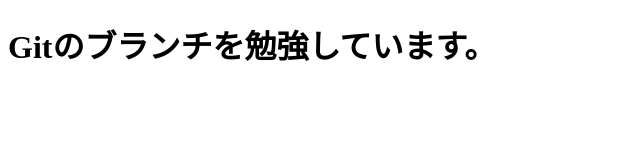
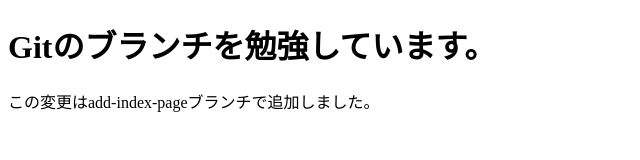
Before and after one commit to GentaSuzukiii/git-study2, a plain HTML site: page index.html in a window 1280 px wide. Shown: the whole page, without its empty margins (0-640 px from the left). Drawn offline with Linux system fonts and the light colour scheme.

Commit message:
段落を追加

```diff
--- a/index.html
+++ b/index.html
@@ -6,5 +6,6 @@
   </head>
   <body>
     <h1>Gitのブランチを勉強しています。</h1>
+    <p>この変更はadd-index-pageブランチで追加しました。</p>
   </body>
 </html>
```
